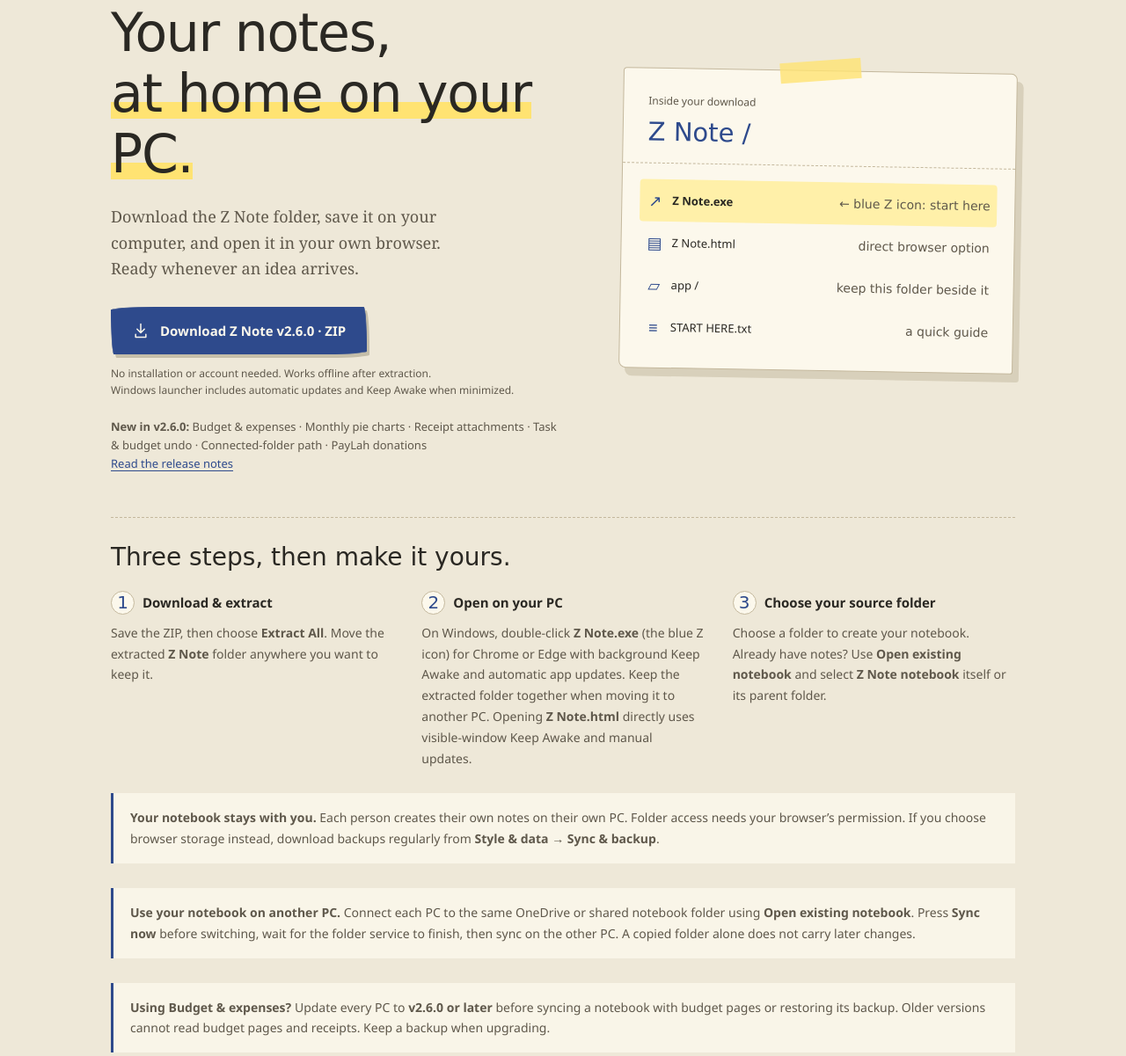
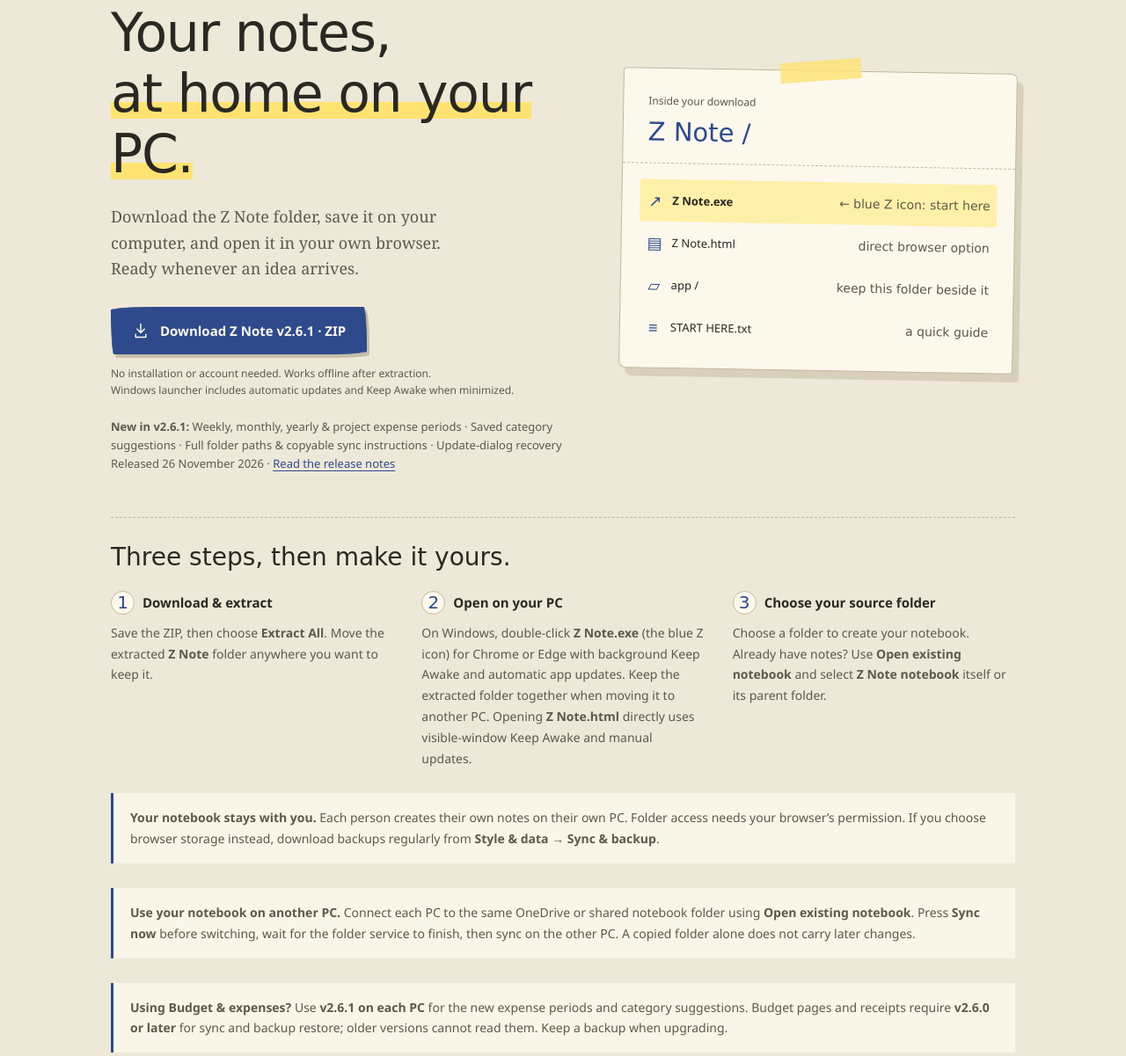
Before and after one commit to Zwe-e-e/z-note, a plain HTML site: page index.html in a window 1280 px wide. Shown: the part 167-1368 px from the top of the page at 88% size. Drawn offline with Linux system fonts and the light colour scheme.

Commit message:
Release v2.6.1 launcher, documentation and download page

```diff
--- a/index.html
+++ b/index.html
@@ -71,12 +71,12 @@
           <p class="eyebrow">A portable notebook for your PC</p>
           <h1 id="download-title">Your notes,<br><span>at home on your PC.</span></h1>
           <p class="lead">Download the Z Note folder, save it on your computer, and open it in your own browser. Ready whenever an idea arrives.</p>
-          <a class="download" href="downloads/Z-Note-Portable.zip" download="Z-Note-Portable.zip">
+          <a class="download" href="downloads/Z-Note-v2.6.1-With-Icon.zip" download="Z-Note-v2.6.1-With-Icon.zip">
             <svg width="20" height="20" viewBox="0 0 24 24" fill="none" stroke="currentColor" stroke-width="1.8" stroke-linecap="round" stroke-linejoin="round" aria-hidden="true"><path d="M12 3v12m-5-5 5 5 5-5M5 17v4h14v-4"/></svg>
-            Download Z Note v2.6.0 · ZIP
+            Download Z Note v2.6.1 · ZIP
           </a>
           <p class="download-note">No installation or account needed. Works offline after extraction.<br>Windows launcher includes automatic updates and Keep Awake when minimized.</p>
-          <p class="features"><strong>New in v2.6.0:</strong> Budget &amp; expenses · Monthly pie charts · Receipt attachments · Task &amp; budget undo · Connected-folder path · PayLah donations<br><a href="https://github.com/Zwe-e-e/z-note/releases/tag/v2.6.0">Read the release notes</a></p>
+          <p class="features"><strong>New in v2.6.1:</strong> Weekly, monthly, yearly &amp; project expense periods · Saved category suggestions · Full folder paths &amp; copyable sync instructions · Update-dialog recovery<br>Released 26 November 2026 · <a href="https://github.com/Zwe-e-e/z-note/releases/tag/v2.6.1">Read the release notes</a></p>
         </div>
         <aside class="folder-card" aria-label="Contents of the portable Z Note folder">
           <div class="folder-head"><small>Inside your download</small><h2>Z Note /</h2></div>
@@ -97,7 +97,7 @@
         </ol>
         <p class="storage-note"><strong>Your notebook stays with you.</strong> Each person creates their own notes on their own PC. Folder access needs your browser’s permission. If you choose browser storage instead, download backups regularly from <strong>Style &amp; data → Sync &amp; backup</strong>.</p>
         <p class="storage-note"><strong>Use your notebook on another PC.</strong> Connect each PC to the same OneDrive or shared notebook folder using <strong>Open existing notebook</strong>. Press <strong>Sync now</strong> before switching, wait for the folder service to finish, then sync on the other PC. A copied folder alone does not carry later changes.</p>
-        <p class="storage-note"><strong>Using Budget &amp; expenses?</strong> Update every PC to <strong>v2.6.0 or later</strong> before syncing a notebook with budget pages or restoring its backup. Older versions cannot read budget pages and receipts. Keep a backup when upgrading.</p>
+        <p class="storage-note"><strong>Using Budget &amp; expenses?</strong> Use <strong>v2.6.1 on each PC</strong> for the new expense periods and category suggestions. Budget pages and receipts require <strong>v2.6.0 or later</strong> for sync and backup restore; older versions cannot read them. Keep a backup when upgrading.</p>
         <p class="storage-note"><strong>Already using Z Note v2.4.2 or earlier?</strong> The project has moved to a new GitHub address, so one manual update is needed. Back up your notes, close Z Note, and copy the <a href="https://github.com/Zwe-e-e/z-note/releases/download/v2.5.0/Z-Note-v2.5.0-Portable.zip">v2.5.0 update ZIP</a>'s program files into your existing app folder. Keep your notebook folder and backups; do not delete the original folder. From v2.5.0, later updates can install automatically through the Windows launcher. <a href="https://github.com/Zwe-e-e/z-note#updating">Read the update guide</a>.</p>
       </section>
       <section class="support" aria-labelledby="support-title">
```
Also changed, not shown: START HERE.txt, VERSION.txt, 4 other files.
